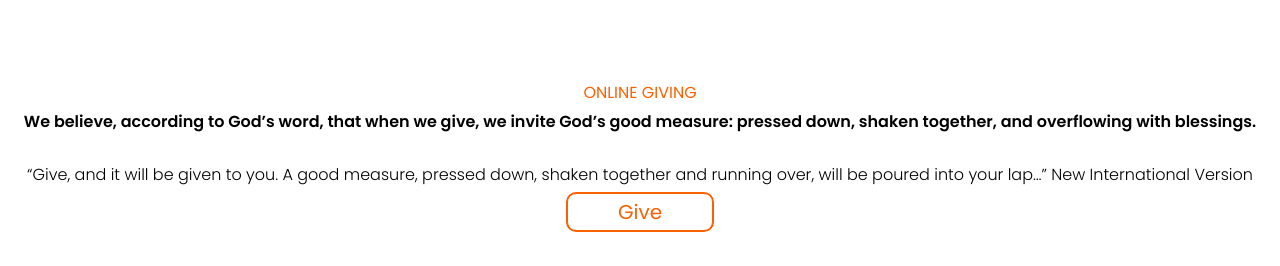
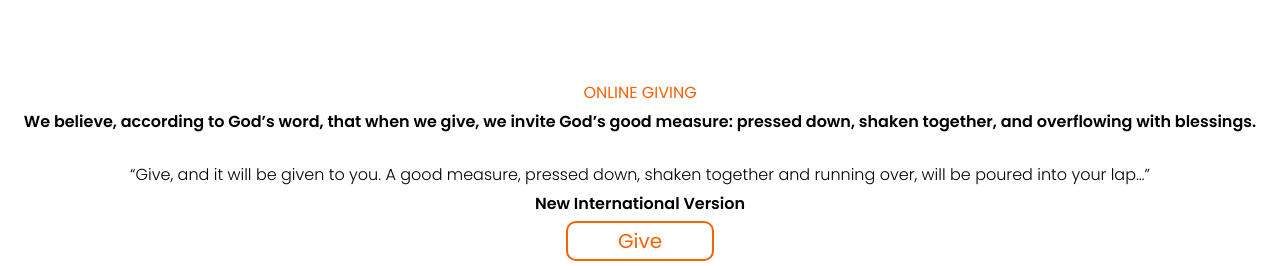
Before and after one commit to the-chronicles/mps-website, a React (Vite) app: page / in a window 1280 px wide. Shown: the part 1120-1386 px from the top of the page. Built offline with nearby package versions, Linux system fonts and the light colour scheme; the HTML template or start-up script is replaced by a standard one.

Commit message:
Update onlinegiving.tsx

```diff
--- a/src/layouts/onlinegiving.tsx
+++ b/src/layouts/onlinegiving.tsx
@@ -26,8 +26,14 @@ const Onlinegiving = () => {
           >
             <br/>
             “Give, and it will be given to you. A good measure, pressed down, shaken together and running over, will be poured into your lap…”
-New International Version
             </Text>
+            <Text
+            mt={5}
+            fontSize={{ lg: 50, md: 40, sm: 20, base: 20 }}
+            fontWeight={600}
+          >
+              New International Version
+          </Text>
           </Text>
           <Center mt={5}>
             <Link to='/giving'>
```
